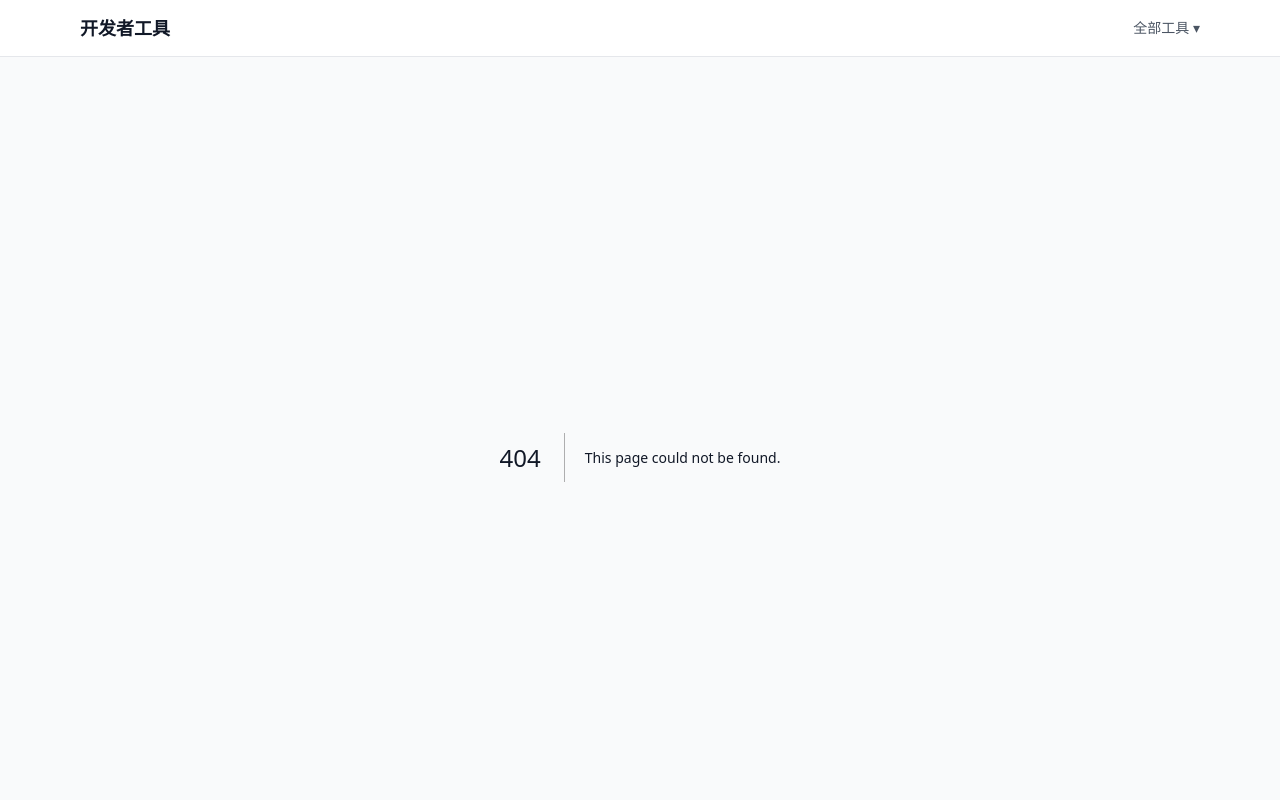
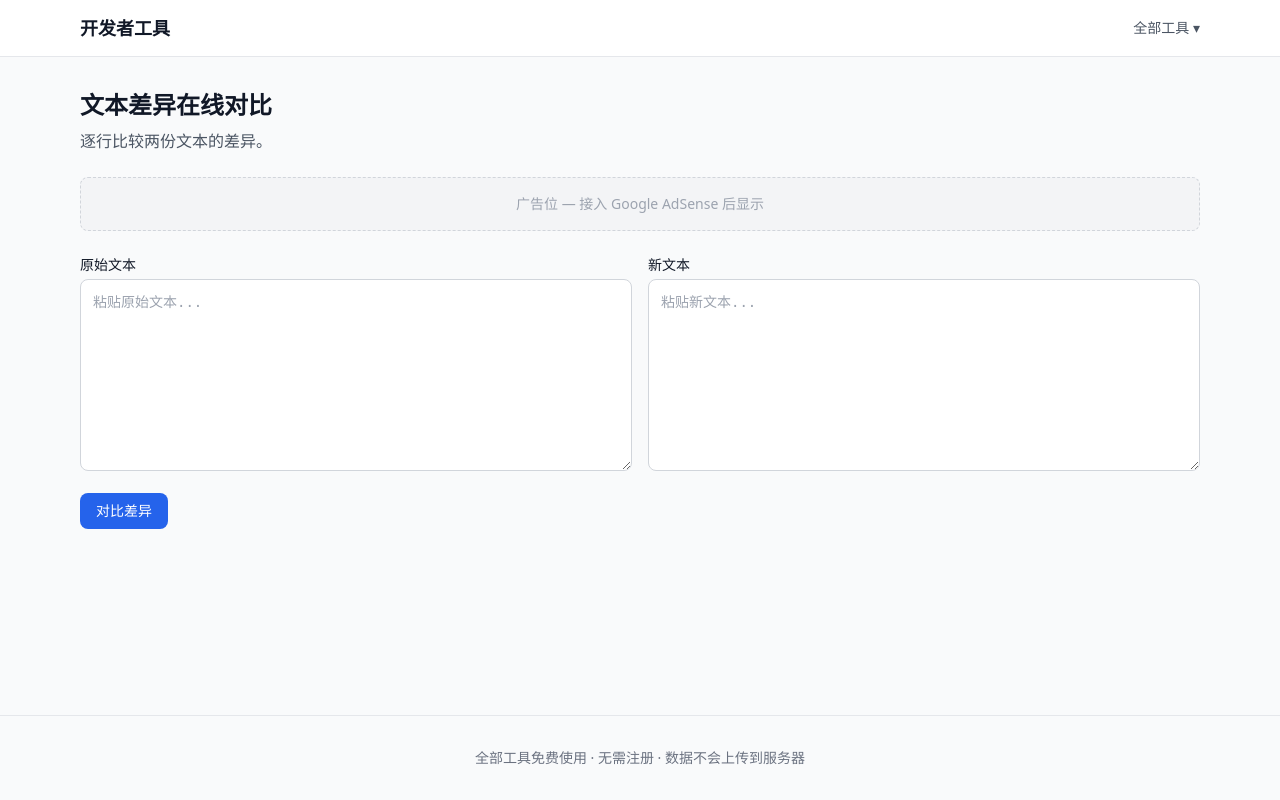
Before and after one commit to peng-zou/devtools, a Next.js app: page /diff in a window 1280 px wide. Before the commit this address had no page. Shown: the top 800 px of the page. Built offline with nearby package versions, Linux system fonts and the light colour scheme.

Commit message:
feat: 添加文本差异对比工具

```diff
--- /dev/null
+++ b/src/app/diff/page.tsx
@@ -0,0 +1,42 @@
+'use client'
+import { useState } from 'react'
+import { diffLines, DiffLine } from '@/lib/diff'
+import { AdBanner } from '@/components/AdBanner'
+
+export default function DiffPage() {
+  const [textA, setTextA] = useState('')
+  const [textB, setTextB] = useState('')
+  const [diff, setDiff] = useState<DiffLine[]>([])
+
+  const handleCompare = () => setDiff(diffLines(textA, textB))
+
+  return (
+    <main className="max-w-6xl mx-auto px-4 py-8">
+      <h1 className="text-2xl font-bold mb-2">文本差异在线对比</h1>
+      <p className="text-gray-600 mb-6">逐行比较两份文本的差异。</p>
+      <AdBanner />
+      <div className="mt-6 grid grid-cols-1 lg:grid-cols-2 gap-4">
+        <div>
+          <label className="block text-sm font-medium mb-1">原始文本</label>
+          <textarea className="w-full h-48 p-3 border border-gray-300 rounded-lg font-mono text-sm" value={textA} onChange={(e) => setTextA(e.target.value)} placeholder="粘贴原始文本..." />
+        </div>
+        <div>
+          <label className="block text-sm font-medium mb-1">新文本</label>
+          <textarea className="w-full h-48 p-3 border border-gray-300 rounded-lg font-mono text-sm" value={textB} onChange={(e) => setTextB(e.target.value)} placeholder="粘贴新文本..." />
+        </div>
+      </div>
+      <button onClick={handleCompare} className="mt-4 px-4 py-2 bg-blue-600 text-white rounded-lg hover:bg-blue-700 text-sm">对比差异</button>
+      {diff.length > 0 && (
+        <div className="mt-6 p-4 bg-gray-50 rounded-lg font-mono text-sm overflow-x-auto">
+          {diff.map((line, i) => (
+            <div key={i} className={`${line.type === 'added' ? 'bg-green-100 text-green-800' : line.type === 'removed' ? 'bg-red-100 text-red-800' : ''} px-2 py-0.5`}>
+              <span className="text-gray-400 mr-2 w-8 inline-block text-right">{line.type !== 'added' ? line.lineNum : ' '}</span>
+              <span>{line.type === 'added' ? '+' : line.type === 'removed' ? '-' : ' '}</span>
+              <span>{line.content}</span>
+            </div>
+          ))}
+        </div>
+      )}
+    </main>
+  )
+}
--- /dev/null
+++ b/src/lib/diff.ts
@@ -0,0 +1,26 @@
+export interface DiffLine {
+  type: 'added' | 'removed' | 'unchanged'
+  content: string
+  lineNum: number
+}
+
+export function diffLines(textA: string, textB: string): DiffLine[] {
+  const linesA = textA.split('\n')
+  const linesB = textB.split('\n')
+  const result: DiffLine[] = []
+  const maxLen = Math.max(linesA.length, linesB.length)
+
+  for (let i = 0; i < maxLen; i++) {
+    if (i >= linesA.length) {
+      result.push({ type: 'added', content: linesB[i], lineNum: i + 1 })
+    } else if (i >= linesB.length) {
+      result.push({ type: 'removed', content: linesA[i], lineNum: i + 1 })
+    } else if (linesA[i] !== linesB[i]) {
+      result.push({ type: 'removed', content: linesA[i], lineNum: i + 1 })
+      result.push({ type: 'added', content: linesB[i], lineNum: i + 1 })
+    } else {
+      result.push({ type: 'unchanged', content: linesA[i], lineNum: i + 1 })
+    }
+  }
+  return result
+}
```
Also changed, not shown: 1 other file (tests, documents, lock files or other folders).
